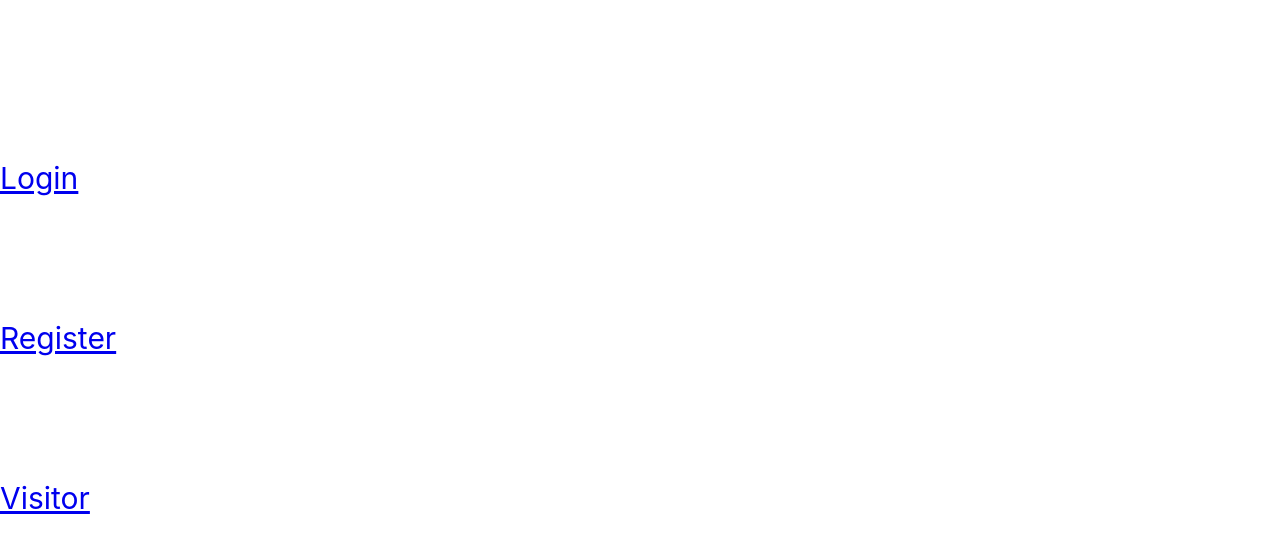
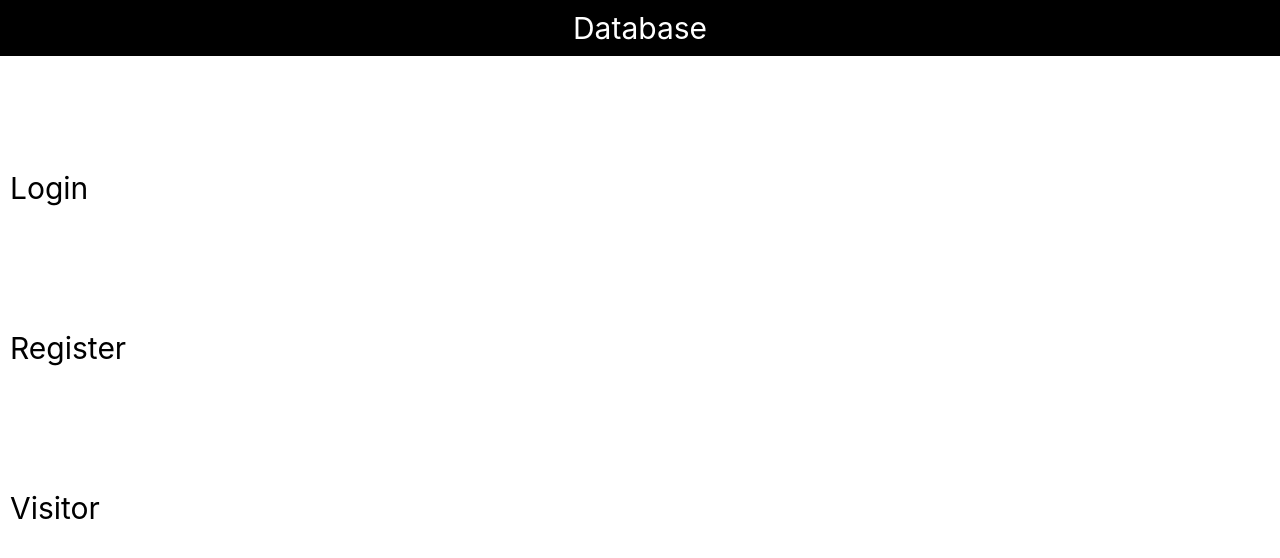
Before and after one commit to elirhenry/Z-Prefix, a React (Create React App) app: page / in a window 1280 px wide. Shown: the top 558 px of the page. Built offline with nearby package versions, Linux system fonts and the light colour scheme.

Commit message:
has headerbar, will add navigation links

```diff
--- a/src/App.js
+++ b/src/App.js
@@ -6,12 +6,14 @@ import Login from './Components/Login';
 import Register from './Components/Register';
 import Inventory from './Components/Inventory';
 import ProductDetails from './Components/ProductDetails';
+import Header from './Components/Header';
 
 //////////////////////////////////////////////////
 
 function App() {
   return (
     <div className="App">
+      <Header/>
       <Router>
         <Routes>
           <Route path={'/'} element={<Home/>}></Route>
--- a/src/Components/Header.js
+++ b/src/Components/Header.js
@@ -0,0 +1,40 @@
+import React from 'react';
+import styled from 'styled-components';
+
+//////////////////////////////////////////////////
+
+const Header = () => {
+  return (
+    <div>
+      <HeaderStyle>
+        <HeaderLink href='/'>Database</HeaderLink>
+      </HeaderStyle>
+    </div>
+  );
+}
+
+//////////////////////////////////////////////////
+
+const HeaderStyle = styled.div`
+  background-color: black;
+  font-size: 30px;
+  color: white;
+  position: sticky;
+  top: 0;
+  z-index: 20;
+  display: flex;
+  justify-content: space-between;
+  align-items: center;
+  padding: 10px;
+`;
+
+const HeaderLink = styled.a`
+  text-decoration: none;
+  color: white;
+  text-align: center;
+  flex: 1;
+`;
+
+//////////////////////////////////////////////////
+
+export default Header;
--- a/src/Components/Home.js
+++ b/src/Components/Home.js
@@ -8,17 +8,18 @@ const Home = () => {
   return (
     <div>
       <Login>
-        <Link to={'/login'}>Login</Link>
+        <LoginLink to={'/login'}>Login</LoginLink>
       </Login>
       <Register>
-        <Link to={'/register'}>Register</Link>
+        <RegisterLink to={'/register'}>Register</RegisterLink>
       </Register>
       <Visitor>
-      <Link to={'/inventory'}>Visitor</Link>
+        <VisitorLink to={'/inventory'}>Visitor</VisitorLink>
       </Visitor>
     </div>
-  )
+  );
 }
+
 
 //////////////////////////////////////////////////
 
@@ -28,7 +29,14 @@ color: black;
 text-align: left;
 position: absolute;
 top: 20%;
+padding: 10px;
 `
+const LoginLink = styled(Link)`
+  text-decoration: none;
+  color: black;
+`;
+
+////
 
 const Register =styled.div`
 font-size:30px;
@@ -36,7 +44,14 @@ color: black;
 text-align: left;
 position: absolute;
 top: 40%;
+padding: 10px;
 `
+const RegisterLink = styled(Link)`
+  text-decoration: none;
+  color: black;
+`;
+
+////
 
 const Visitor =styled.div`
 font-size:30px;
@@ -44,7 +59,13 @@ color: black;
 text-align: left;
 position: absolute;
 top: 60%;
+padding: 10px;
 `
+
+const VisitorLink = styled(Link)`
+  text-decoration: none;
+  color: black;
+`;
 
 //////////////////////////////////////////////////
 
```
